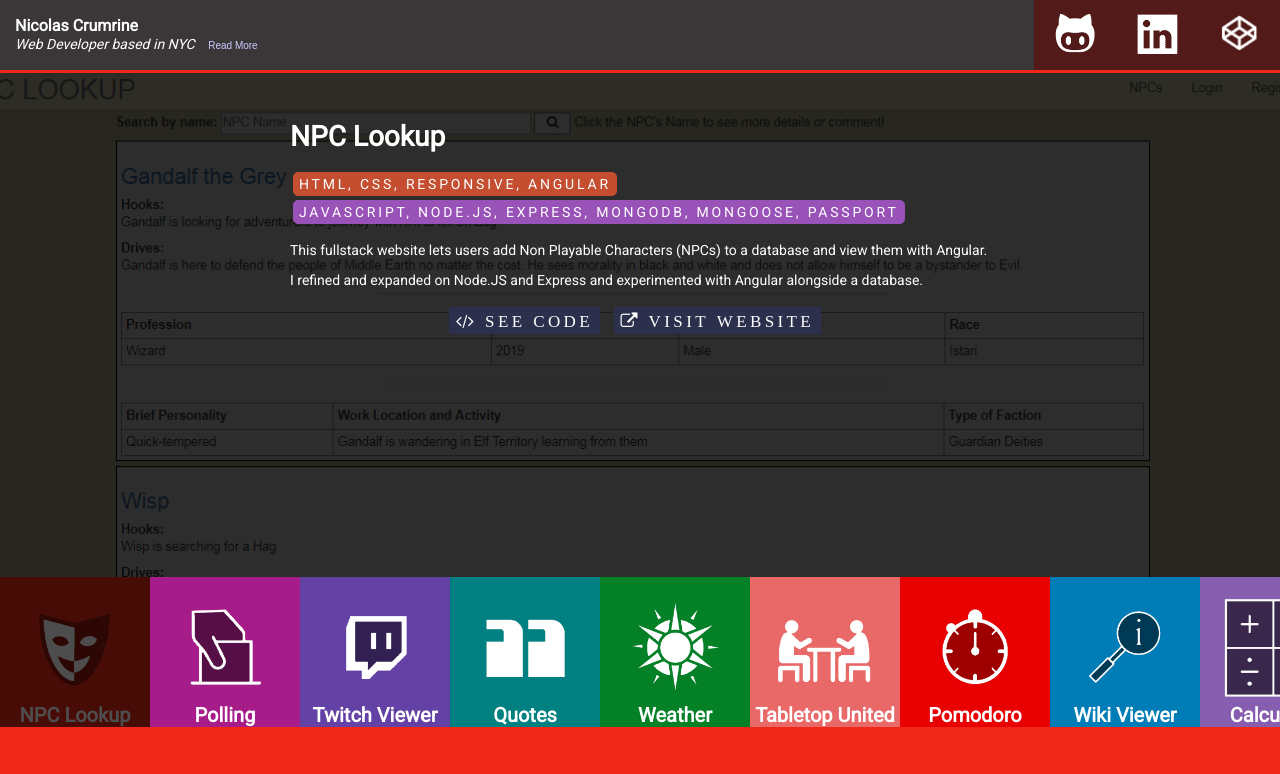
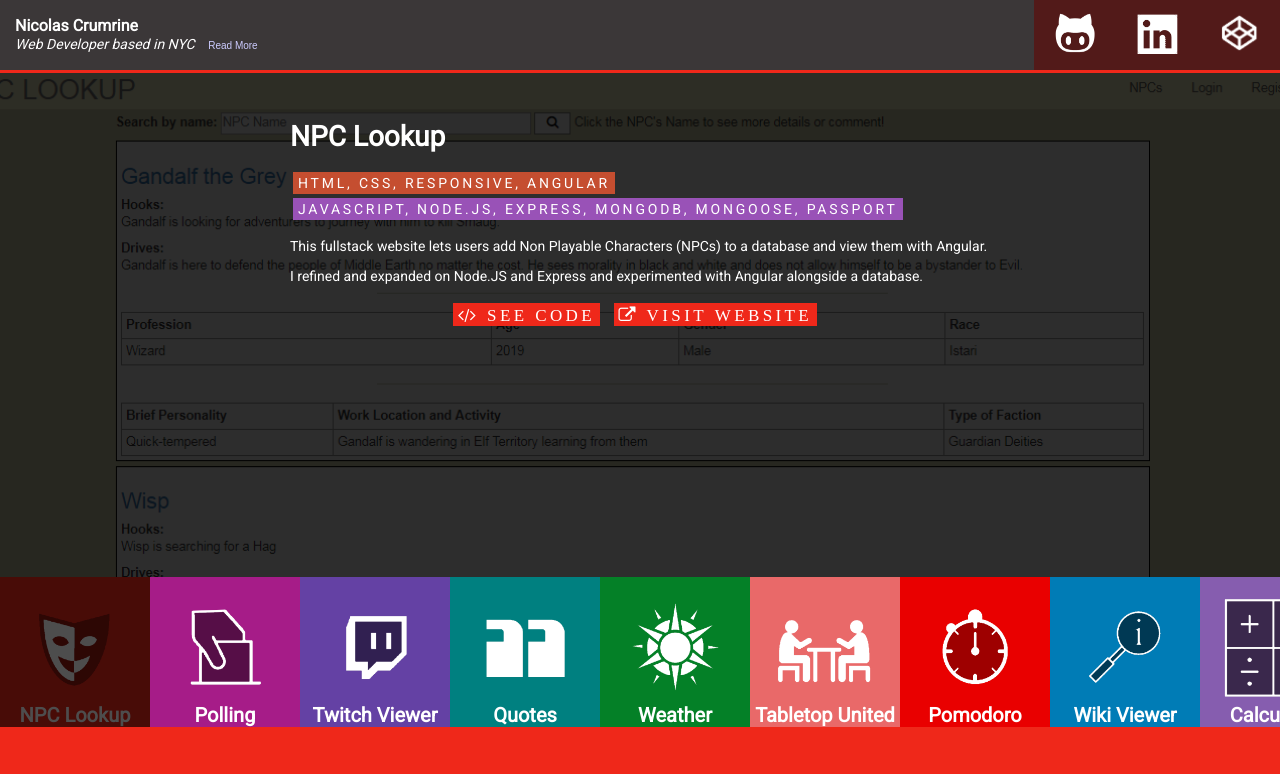
Before and after one commit to CrumrineCoder/Profile-Website-version2, a plain HTML site: page index.html in a window 1280 px wide. Both pictures are taken after a click on the button "NPC Lookup". Shown: the top 774 px of the page. Drawn offline with nearby package versions, Linux system fonts and the light colour scheme.

Commit message:
Buttons now are the color fo their project

```diff
--- a/css.css
+++ b/css.css
@@ -140,7 +140,7 @@
      width: 95%;
 }
  #projectFrontEnd li, #projectBackEnd li {
-     border-radius: 5px;
+     border: none;
      display: inline-block;
      text-transform: uppercase;
      letter-spacing: 0.2em;
@@ -148,11 +148,10 @@
      margin: 0px 3px 4px 3px;
 }
  #projectFrontEnd li {
-     border: 1px solid #C54E30;
+
      background: #C54E30;
 }
  #projectBackEnd li {
-     border: 1px solid #9952B7;
      background: #9952B7;
 }
  #projectLinks {
@@ -164,7 +163,6 @@
      list-style-type: none;
      margin: 5px 10px 0px 0px;
      font-size: 17px;
-     border: 2px solid #2D304C;
      text-transform: uppercase;
      letter-spacing: 0.2em;
 	   background: #2D304C;
@@ -185,8 +183,7 @@
      transition: color .5s;
 }
  #projectLinks li:hover {
-    background: #181A29;
-	border-color: #181A29;
+     opacity: 0.7;
 }
 
  #projectPicture {
--- a/index.html
+++ b/index.html
@@ -106,8 +106,8 @@
 				<p> {{projectInfo.projectDescription}} </p>
 				<p> {{projectInfo.productPaper}} </p>
 				<ul id="projectLinks">
-				  <a href="{{projectInfo.codeLink}}" target="_blank"><li><i class="fa fa-code" rgb="(0,0,0)"> See Code </i></li></a>
-				  <a href="{{projectInfo.websiteLink}}" target="_blank"><li> <i class="fa fa-external-link"> Visit Website </i></li> </a>
+				  <a href="{{projectInfo.codeLink}}" target="_blank"><li id="code-link"><i class="fa fa-code" rgb="(0,0,0)"> See Code </i></li></a>
+				  <a href="{{projectInfo.websiteLink}}" class="externalLinks" target="_blank"><li id="website-link"> <i class="fa fa-external-link"> Visit Website </i></li> </a>
 				  <!-- <li ng-hide="projectInfo.freeCodeCampLink == null"><a href="{{projectInfo.freeCodeCampLink}}" target="_blank"> <i class="fa fa-free-code-camp"> FreeCodeCamp Challenge </i> </a></li> -->
 				</ul>
 			</div>
--- a/projectController.js
+++ b/projectController.js
@@ -219,6 +219,8 @@ app.controller('portfolioControllers', function($scope) {
         $scope.projectInfo.websiteLink = $scope.projects[projectID].websiteLink;
         //$scope.projectInfo.freeCodeCampLink = $scope.projects[projectID].freeCodeCampLink;
         document.getElementById("contactInfo").style.background = $scope.projects[projectID].color;
+		document.getElementById("code-link").style.background = $scope.projects[projectID].color;
+		document.getElementById("website-link").style.background = $scope.projects[projectID].color;
 		document.getElementById("nav").style.borderColor = $scope.projects[projectID].color;
         $scope.selectedProject = projectID;
     }
```
